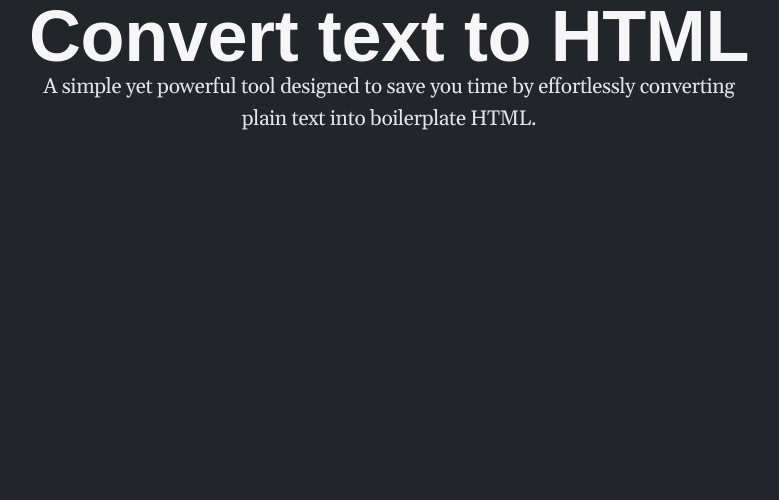
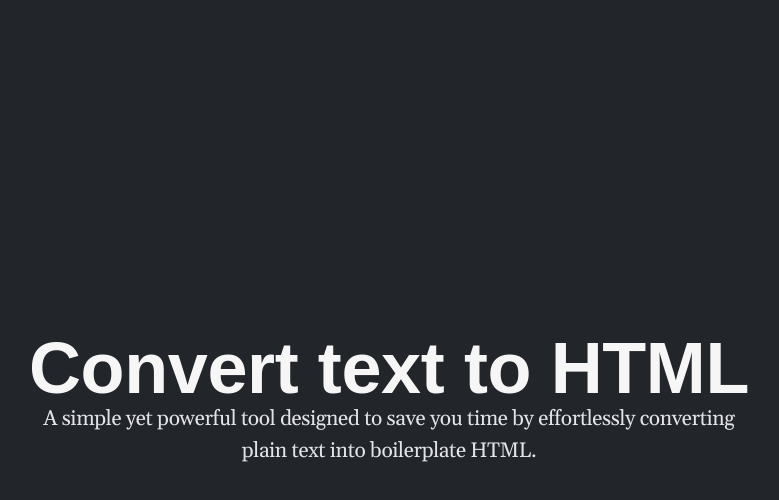
Before and after one commit to darryndotdev/text-to-html, a React (Vite) app: page / in a window 1280 px wide. Shown: the top 500 px of the page, without its empty margins (251-1030 px from the left). Built offline with nearby package versions, Linux system fonts and the light colour scheme; a web font is replaced by a local one.

Commit message:
style: creating UI component folder global component

```diff
--- a/src/App.jsx
+++ b/src/App.jsx
@@ -1,9 +1,12 @@
 import Hero from './components/Hero/Hero';
+import Centralised from './components/UI/Centralised/Centralised';
 
 function App() {
     return (
         <>
-            <Hero />
+            <Centralised>
+                <Hero />
+            </Centralised>
         </>
     );
 }
--- /dev/null
+++ b/src/components/UI/Centralised/Centralised.jsx
@@ -0,0 +1,7 @@
+import styles from './Centralised.module.css';
+
+const Centralised = ({ children }) => {
+    return <div className={styles.centralised}>{children}</div>;
+};
+
+export default Centralised;
--- /dev/null
+++ b/src/components/UI/Centralised/Centralised.module.css
@@ -0,0 +1,7 @@
+.centralised {
+    display: flex;
+    justify-content: center;
+    align-items: center;
+    padding: 0 1rem;
+    min-height: 100vh;
+}
```
